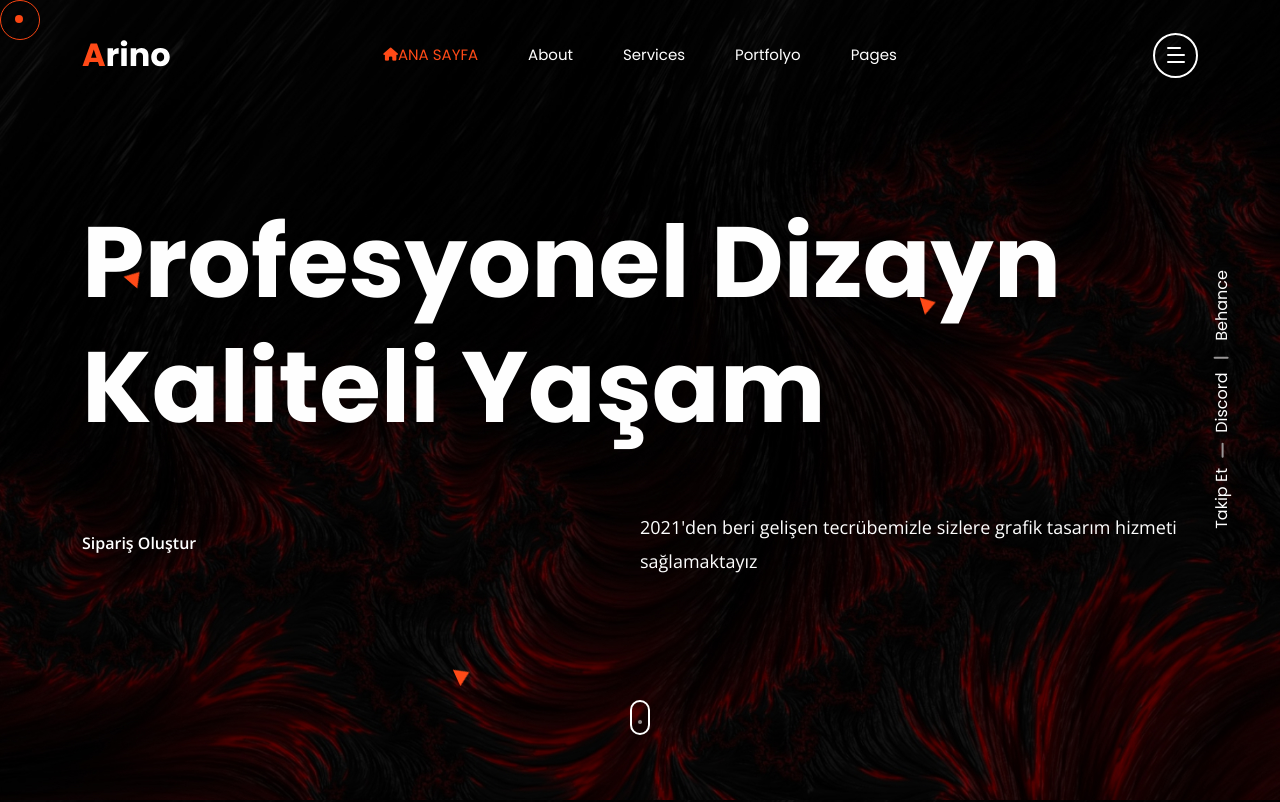
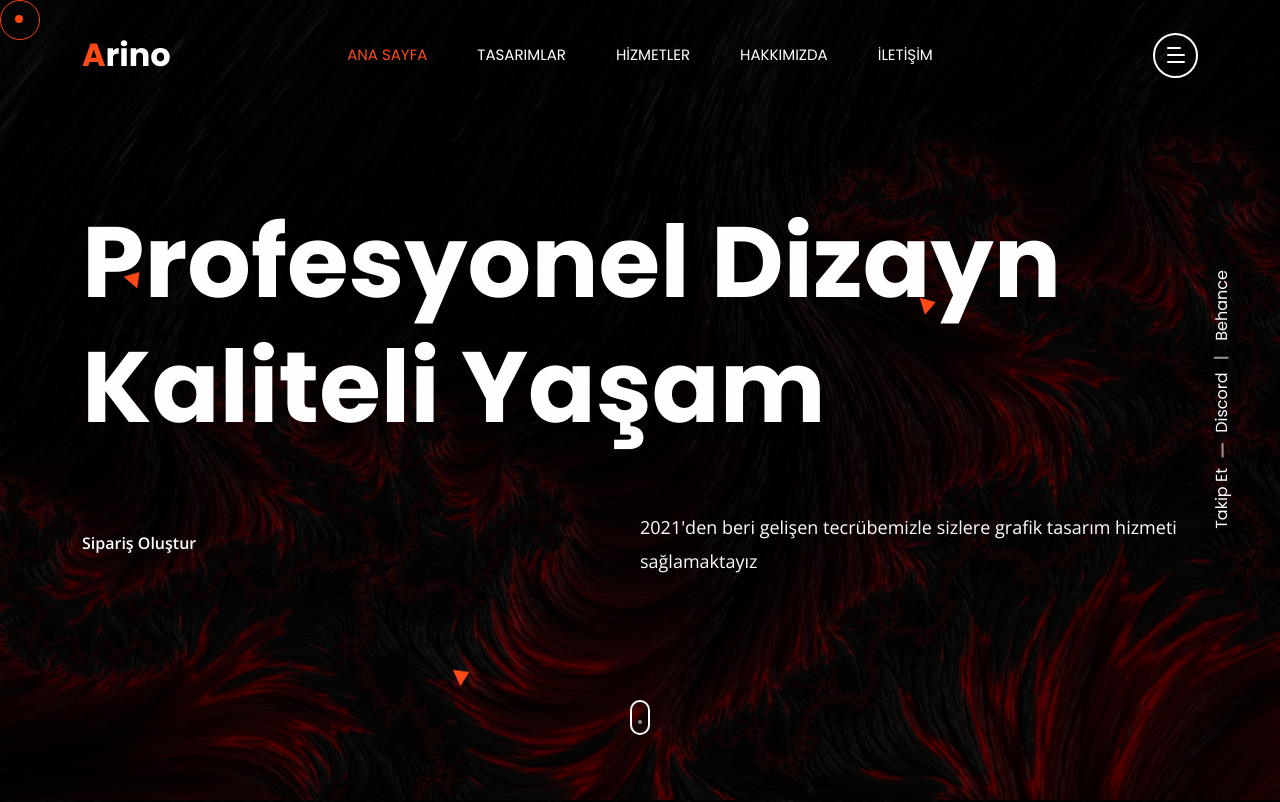
Before and after one commit to risuscreative/alphawebsite, a React (Create React App) app: page / in a window 1280 px wide. Shown: the top 802 px of the page. Built offline with nearby package versions, Linux system fonts and the light colour scheme; some icons are missing.

Commit message:
Update index.jsx

```diff
--- a/src/components/Header/index.jsx
+++ b/src/components/Header/index.jsx
@@ -44,7 +44,7 @@ export default function Header({ variant }) {
                   >
                     <li>
                       <NavLink to="/" onClick={() => setMobileToggle(false)}>
-                        <i class="fa-solid fa-house fa-sm"></i> ANA SAYFA
+                       ANA SAYFA
                       </NavLink>
                     </li>
                     <li>
@@ -52,7 +52,7 @@ export default function Header({ variant }) {
                         to="about"
                         onClick={() => setMobileToggle(false)}
                       >
-                        About
+                      TASARIMLAR
                       </NavLink>
                     </li>
                     <li>
@@ -60,7 +60,7 @@ export default function Header({ variant }) {
                         to="service"
                         onClick={() => setMobileToggle(false)}
                       >
-                        Services
+                        HİZMETLER
                       </NavLink>
                     </li>
                     <li>
@@ -68,12 +68,12 @@ export default function Header({ variant }) {
                         to="serviceas"
                         onClick={() => setMobileToggle(false)}
                       >
-                       Portfolyo
+                       HAKKIMIZDA
                       </NavLink>
                     </li>
                     <li>
                       <Link to="/" onClick={() => setMobileToggle(false)}>
-                        Pages
+                        İLETİŞİM
                       </Link>
                     </li>
                   </ul>
```
